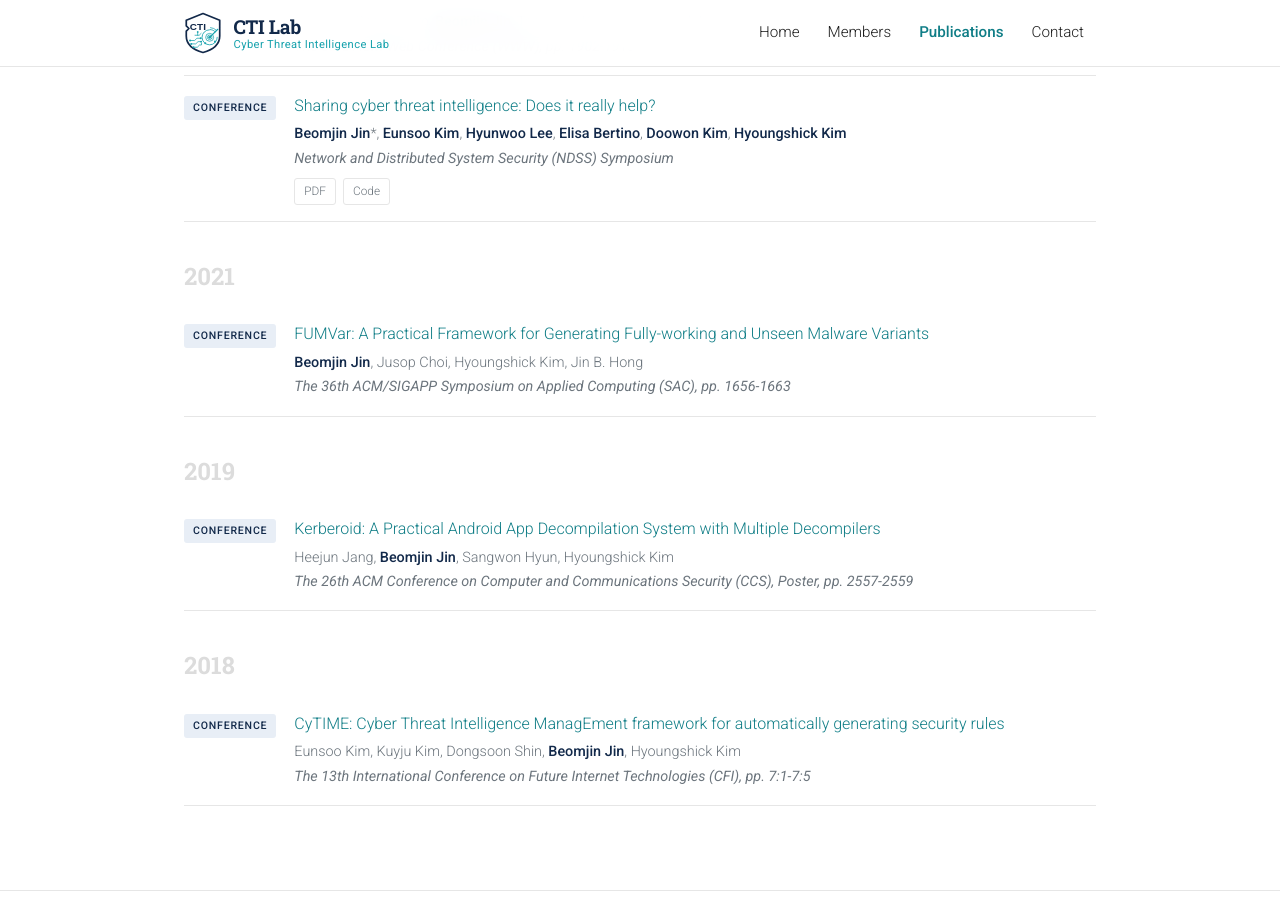
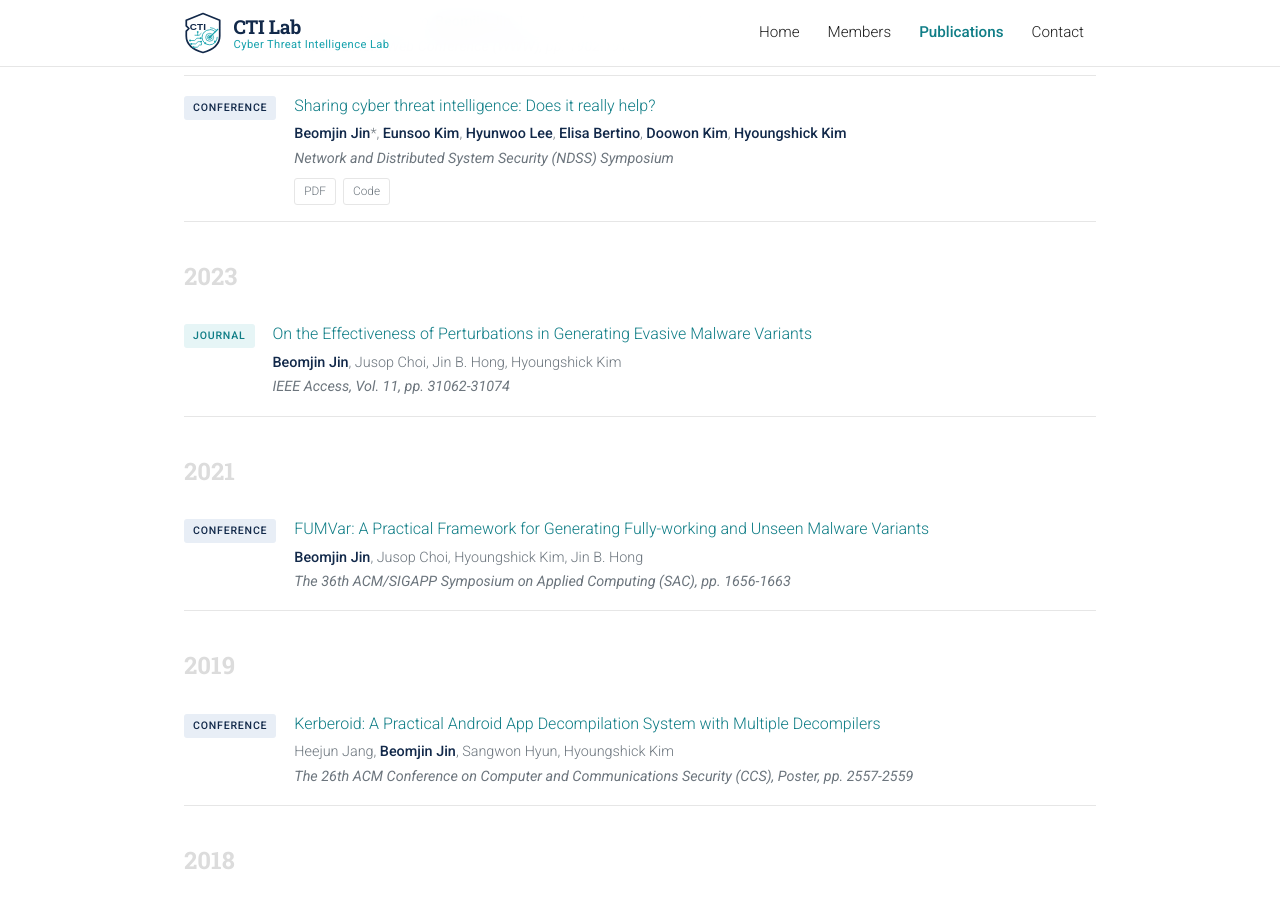
Before and after one commit to BJJINE/BJJINE.github.io, a Jekyll site: the page built from _pages/publications.html, in a window 1280 px wide and 900 px high, scrolled down 782 px. Built offline with Jekyll 4.4.1, drawn with Linux system fonts in a browser that asks for light colours; some of the changed lines change nothing that is shown.

Commit message:
Update evasive-malware-variants.md

```diff
--- a/_publications/evasive-malware-variants.md
+++ b/_publications/evasive-malware-variants.md
@@ -1,4 +1,3 @@
-# _publications/2023-03-20-evasive-malware-variants.md
 ---
 title: "On the Effectiveness of Perturbations in Generating Evasive Malware Variants"
 collection: publications
```
